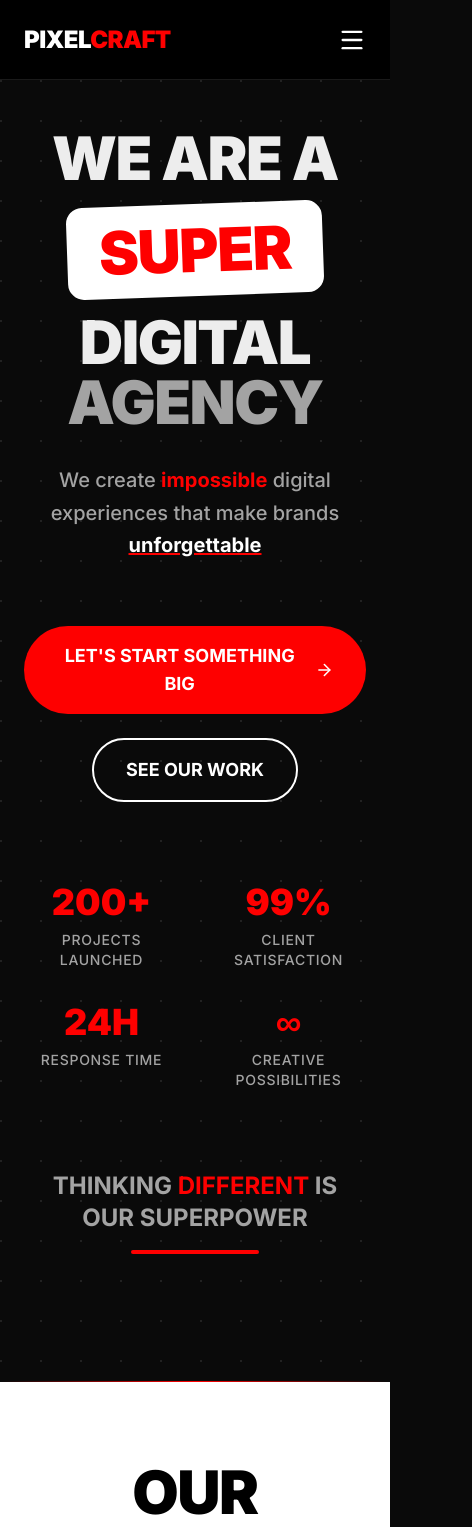
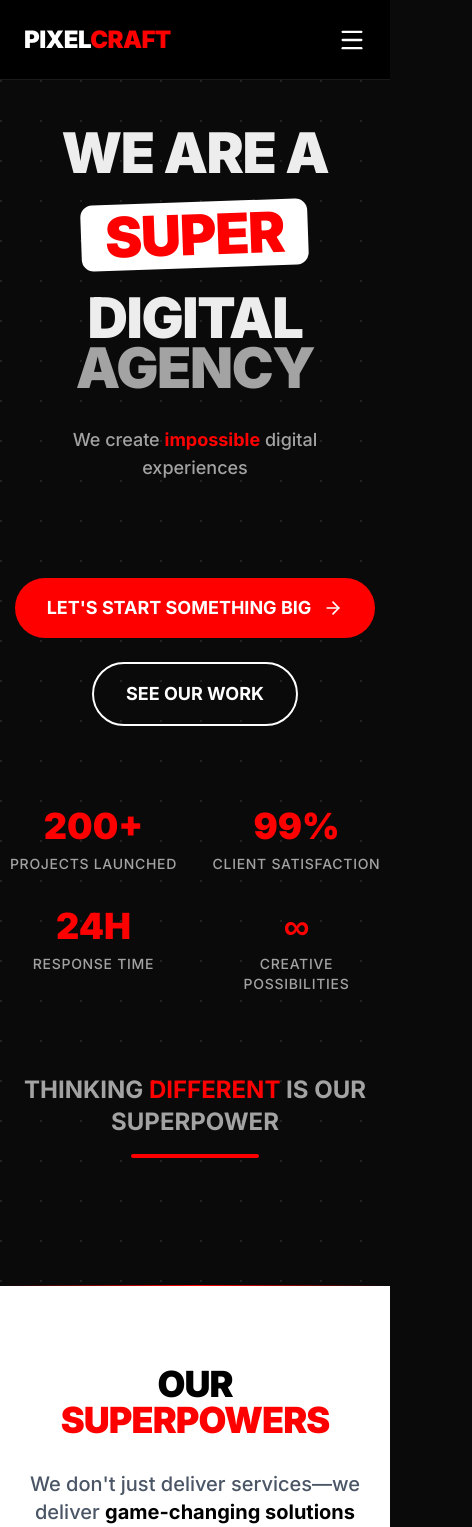
Before and after one commit to SallalZahid56/studio-website, a Next.js app: page / in a window 390 px wide. Shown: the top 1527 px of the page, 472 px wide, since content can reach past the window. Built offline with nearby package versions, Linux system fonts and the light colour scheme.

Commit message:
Fix the hero and services section issues

```diff
--- a/src/app/components/Hero.tsx
+++ b/src/app/components/Hero.tsx
@@ -22,98 +22,105 @@ export default function Hero() {
   };
 
   return (
-    <section id="home" className="relative overflow-hidden bg-background text-foreground pt-12 pb-32 min-h-[85vh]">
-
+    <section
+      id="home"
+      className="relative overflow-x-hidden bg-background pt-12 pb-32 text-foreground min-h-[85vh] w-full max-w-full"
+    >
       {/* Background Grid Pattern */}
       <div className="absolute inset-0 opacity-10">
         <div
           className="absolute inset-0"
           style={{
-            backgroundImage: 'radial-gradient(circle at 1px 1px, white 1px, transparent 0px)',
-            backgroundSize: '40px 40px'
+            backgroundImage: "radial-gradient(circle at 1px 1px, white 1px, transparent 0px)",
+            backgroundSize: "40px 40px",
           }}
         />
       </div>
 
       {/* Floating Animated Icons */}
-      <div className="absolute top-20 left-20 text-brand animate-bounce hidden md:block">
-        <Zap className="w-8 h-8" />
+      <div className="absolute top-20 left-20 hidden text-brand animate-bounce md:block">
+        <Zap className="h-8 w-8" />
       </div>
-      <div className="absolute top-40 right-32 text-brand animate-pulse hidden md:block">
-        <Star className="w-6 h-6" />
+      <div className="absolute top-40 right-32 hidden text-brand animate-pulse md:block">
+        <Star className="h-6 w-6" />
       </div>
-      <div className="absolute bottom-40 left-32 text-brand animate-bounce hidden md:block" style={{ animationDelay: '1000ms' }}>
-        <Sparkles className="w-7 h-7" />
+      <div
+        className="absolute bottom-40 left-32 hidden text-brand animate-bounce md:block"
+        style={{ animationDelay: "1000ms" }}
+      >
+        <Sparkles className="h-7 w-7" />
       </div>
 
       <motion.div
         variants={containerVariants}
         initial="hidden"
         animate="show"
-        className="container mx-auto px-6 relative z-10"
+        className="relative z-10 w-full px-2 sm:px-6"
       >
-        <div className="max-w-6xl mx-auto">
-
-          <div className="text-center space-y-8 mb-16">
+        <div className="mx-auto flex w-full max-w-6xl flex-col items-center">
+          <div className="mb-16 space-y-8 text-center">
             <motion.div variants={itemVariants} className="space-y-4">
-              <div className="text-6xl md:text-8xl lg:text-9xl font-black leading-none tracking-tight">
-                <div className="mb-4">WE ARE A</div>
-                <div className="relative inline-block">
-                  <span className="text-brand bg-white px-8 py-4 rounded-2xl transform -rotate-2 inline-block">
+              <div className="text-[3.5rem] leading-[0.9] font-black tracking-tight wrap-break-words sm:text-8xl">
+                <div className="mb-2">WE ARE A</div>
+                <div className="relative my-4 inline-block">
+                  <span className="inline-block -rotate-2 rounded-xl bg-white px-6 py-2 text-brand">
                     SUPER
                   </span>
                 </div>
-                <div className="mt-4">DIGITAL</div>
+                <div className="mt-2">DIGITAL</div>
                 <div className="text-muted">AGENCY</div>
               </div>
             </motion.div>
 
-            <motion.div variants={itemVariants} className="flex justify-center">
-              <div className="max-w-2xl text-xl md:text-2xl text-muted font-medium leading-relaxed">
-                We create <span className="text-brand font-bold">impossible</span> digital experiences that make brands <span className="text-white font-bold underline decoration-brand">unforgettable</span>
+            <motion.div variants={itemVariants} className="flex justify-center px-2">
+              <div className="max-w-[90vw] text-lg font-medium text-muted">
+                We create <span className="font-bold text-brand">impossible</span> digital experiences
               </div>
-            </motion.div>
-
-            <motion.div variants={itemVariants} className="flex flex-col sm:flex-row gap-6 justify-center items-center pt-8">
-              <button className="inline-flex items-center justify-center bg-brand hover:bg-brand-light text-white px-8 py-4 text-lg font-bold rounded-full transition-all group">
-                LET&apos;S START SOMETHING BIG
-                <ArrowRight className="w-5 h-5 ml-3 group-hover:translate-x-2 transition-transform" />
-              </button>
-              <button className="inline-flex items-center justify-center border-2 border-white text-white hover:bg-white hover:text-black px-8 py-4 text-lg font-bold rounded-full transition-all">
-                SEE OUR WORK
-              </button>
             </motion.div>
           </div>
 
-          <motion.div variants={itemVariants} className="grid grid-cols-2 md:grid-cols-4 gap-8 text-center mt-20">
+          <motion.div
+            variants={itemVariants}
+            className="flex flex-col items-center justify-center gap-6 pt-8 sm:flex-row"
+          >
+            <button className="group inline-flex items-center justify-center rounded-full bg-brand px-8 py-4 text-lg font-bold text-white transition-all hover:bg-brand-light">
+              LET&apos;S START SOMETHING BIG
+              <ArrowRight className="ml-3 h-5 w-5 transition-transform group-hover:translate-x-2" />
+            </button>
+            <button className="inline-flex items-center justify-center rounded-full border-2 border-white px-8 py-4 text-lg font-bold text-white transition-all hover:bg-white hover:text-black">
+              SEE OUR WORK
+            </button>
+          </motion.div>
+
+          <motion.div variants={itemVariants} className="mt-20 grid grid-cols-2 gap-8 text-center md:grid-cols-4">
             <div className="space-y-2">
-              <div className="text-4xl md:text-5xl font-black text-brand">200+</div>
-              <div className="text-muted font-medium uppercase tracking-wider text-sm">PROJECTS LAUNCHED</div>
+              <div className="text-4xl font-black text-brand md:text-5xl">200+</div>
+              <div className="text-sm font-medium uppercase tracking-wider text-muted">PROJECTS LAUNCHED</div>
             </div>
             <div className="space-y-2">
-              <div className="text-4xl md:text-5xl font-black text-brand">99%</div>
-              <div className="text-muted font-medium uppercase tracking-wider text-sm">CLIENT SATISFACTION</div>
+              <div className="text-4xl font-black text-brand md:text-5xl">99%</div>
+              <div className="text-sm font-medium uppercase tracking-wider text-muted">CLIENT SATISFACTION</div>
             </div>
             <div className="space-y-2">
-              <div className="text-4xl md:text-5xl font-black text-brand">24H</div>
-              <div className="text-muted font-medium uppercase tracking-wider text-sm">RESPONSE TIME</div>
+              <div className="text-4xl font-black text-brand md:text-5xl">24H</div>
+              <div className="text-sm font-medium uppercase tracking-wider text-muted">RESPONSE TIME</div>
             </div>
             <div className="space-y-2">
-              <div className="text-4xl md:text-5xl font-black text-brand">∞</div>
-              <div className="text-muted font-medium uppercase tracking-wider text-sm">CREATIVE POSSIBILITIES</div>
+              <div className="text-4xl font-black text-brand md:text-5xl">∞</div>
+              <div className="text-sm font-medium uppercase tracking-wider text-muted">CREATIVE POSSIBILITIES</div>
             </div>
           </motion.div>
 
-          <motion.div variants={itemVariants} className="text-center mt-20">
-            <div className="text-2xl md:text-4xl font-bold text-muted mb-4">
+          <motion.div variants={itemVariants} className="mt-20 text-center">
+            <div className="mb-4 text-2xl font-bold text-muted md:text-4xl">
               THINKING <span className="text-brand">DIFFERENT</span> IS OUR SUPERPOWER
             </div>
-            <div className="w-32 h-1 bg-brand mx-auto rounded-full"></div>
+            <div className="mx-auto h-1 w-32 rounded-full bg-brand" />
           </motion.div>
         </div>
       </motion.div>
 
-      <div className="absolute bottom-0 left-0 w-full h-px bg-linear-to-r from-transparent via-brand to-transparent"></div>
+      <div className="absolute bottom-0 left-0 h-px w-full bg-linear-to-r from-transparent via-brand to-transparent" />
     </section>
   );
 }
--- a/src/app/components/Services.tsx
+++ b/src/app/components/Services.tsx
@@ -11,11 +11,11 @@ const services = [
 
 export default function Services() {
   return (
-    <section id="services" className="py-20 bg-white text-black">
-      <div className="container mx-auto px-6">
+    <section id="services" className="py-20 bg-white text-black overflow-x-hidden w-full max-w-full">
+      <div className="max-w-7xl mx-auto px-6 w-full">
         {/* Header */}
         <div className="text-center mb-20">
-          <div className="text-6xl md:text-8xl font-black leading-none tracking-tight mb-8">
+          <div className="text-4xl sm:text-6xl md:text-8xl font-black leading-none tracking-tight mb-8 wrap-break-words">
             <div>OUR</div>
             <div className="text-brand">SUPERPOWERS</div>
           </div>
```
